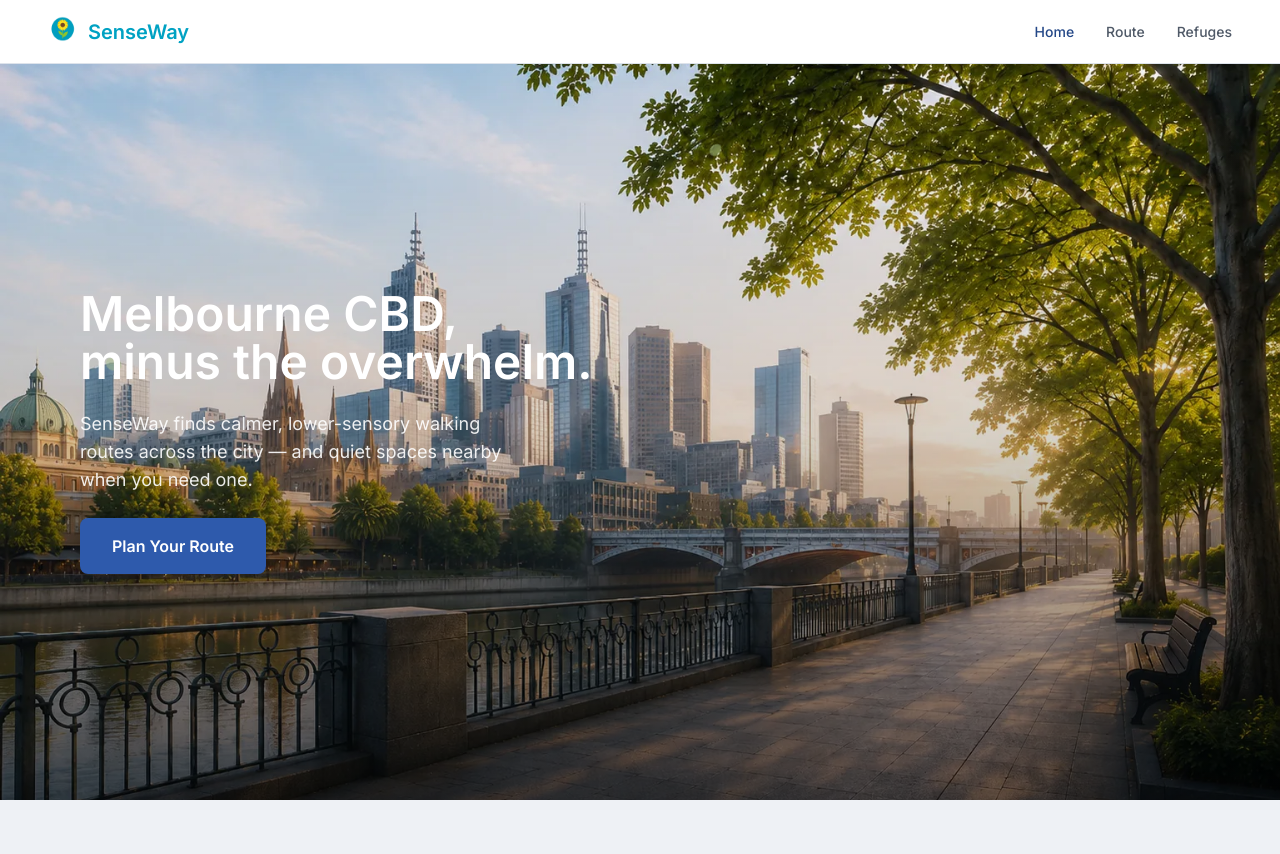
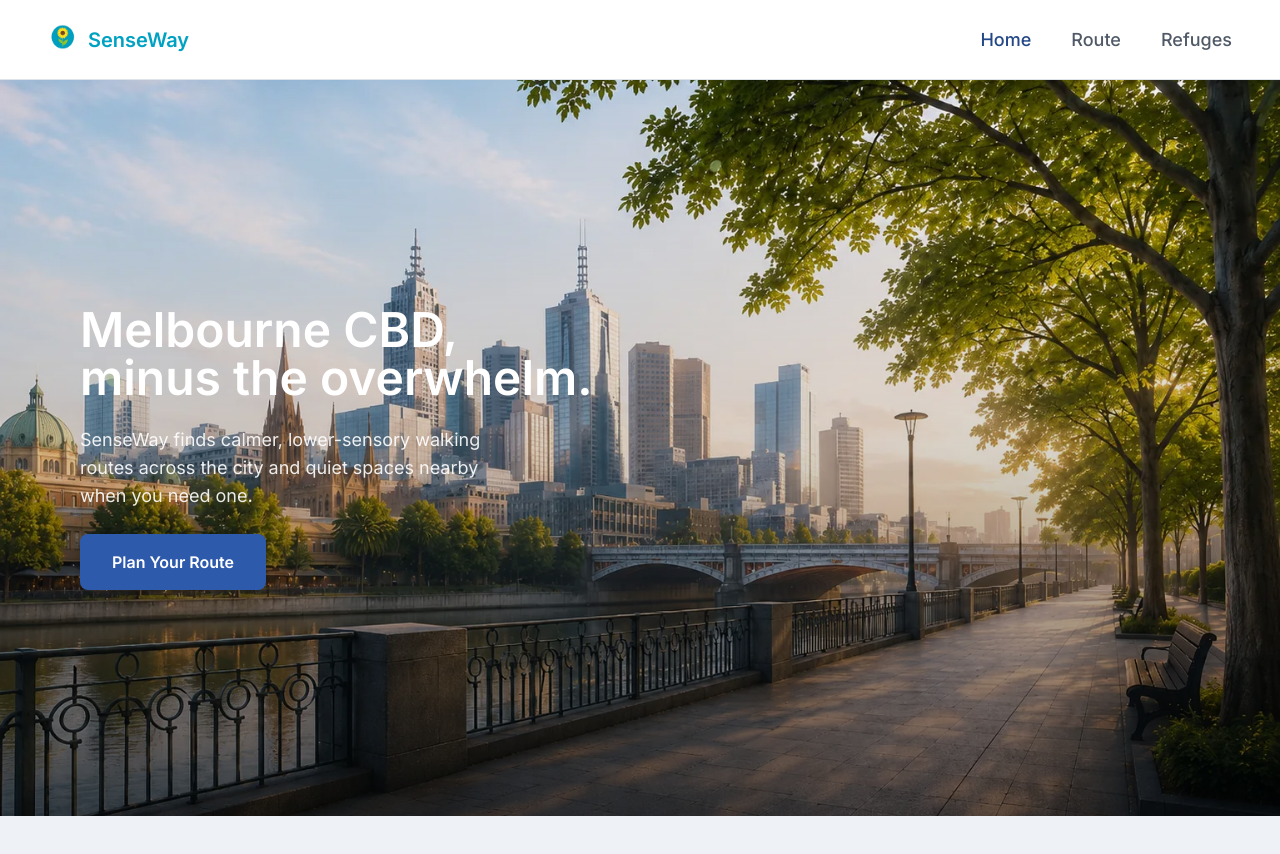
Before and after one commit to Mirza-22144/SenseWay, a React (Vite) app in the folder frontend/: page / in a window 1280 px wide. Built offline with nearby package versions, Linux system fonts and the light colour scheme; no server answers.

Commit message:
adjusted Nav bar size

```diff
--- a/frontend/src/components/NavBar.jsx
+++ b/frontend/src/components/NavBar.jsx
@@ -8,7 +8,7 @@ const NAV_LINKS = [
 
 export default function NavBar({ currentView = "landing", onNavigate }) {
   return (
-    <header className="flex h-16 items-center justify-between border-b border-line bg-base px-12">
+    <header className="flex h-20 items-center justify-between border-b border-line bg-base px-12">
       <button
         type="button"
         onClick={() => onNavigate?.("landing")}
@@ -18,7 +18,7 @@ export default function NavBar({ currentView = "landing", onNavigate }) {
         <span className="text-xl font-semibold text-logo">SenseWay</span>
       </button>
 
-      <nav className="flex items-center gap-8 text-sm font-medium">
+      <nav className="flex items-center gap-10 text-lg font-medium">
         {NAV_LINKS.map((link) => {
           const isActive = link.key === currentView;
           return (
--- a/frontend/src/pages/LandingPage.jsx
+++ b/frontend/src/pages/LandingPage.jsx
@@ -24,7 +24,10 @@ function Leaf({ left, size, delay, duration, drift }) {
       }}
       aria-hidden="true"
     >
-      <path d="M12 2C7 4 4 8 4 13c0 5 4 9 8 9s8-4 8-9c0-5-3-9-8-11Z" fill="currentColor" />
+      <path
+        d="M12 2C7 4 4 8 4 13c0 5 4 9 8 9s8-4 8-9c0-5-3-9-8-11Z"
+        fill="currentColor"
+      />
     </svg>
   );
 }
@@ -39,7 +42,10 @@ export default function LandingPage({ onGetStarted }) {
       />
       <div className="absolute inset-0 bg-gradient-to-t from-black/55 via-black/15 to-transparent" />
 
-      <div className="leaf-layer pointer-events-none absolute inset-0" aria-hidden="true">
+      <div
+        className="leaf-layer pointer-events-none absolute inset-0"
+        aria-hidden="true"
+      >
         {LEAVES.map((leaf, i) => (
           <Leaf key={i} {...leaf} />
         ))}
@@ -51,7 +57,7 @@ export default function LandingPage({ onGetStarted }) {
         </h1>
         <p className="max-w-md text-lg text-white/90">
           SenseWay finds calmer, lower-sensory walking routes across the city
-          &mdash; and quiet spaces nearby when you need one.
+          and quiet spaces nearby when you need one.
         </p>
         <button
           type="button"
--- a/frontend/src/pages/RefugeFinderPage.jsx
+++ b/frontend/src/pages/RefugeFinderPage.jsx
@@ -256,8 +256,7 @@ export default function RefugeFinderPage() {
           )}
         </div>
 
-        {/* right column: map */}
-        {visibleRefuges.length > 0 && (
+        {/* right column: map - shown from the start, not just after a search */}
         <div className="flex w-full flex-col gap-5">
           <h2 className="text-xl font-semibold text-primary">Refuge Map</h2>
           <RefugeMap
@@ -270,7 +269,6 @@ export default function RefugeFinderPage() {
             onSelect={setSelectedRefugeId}
           />
         </div>
-        )}
       </div>
 
       <RefugeDetailsModal
```
Lines whose indentation alone changed are shown as unchanged.
